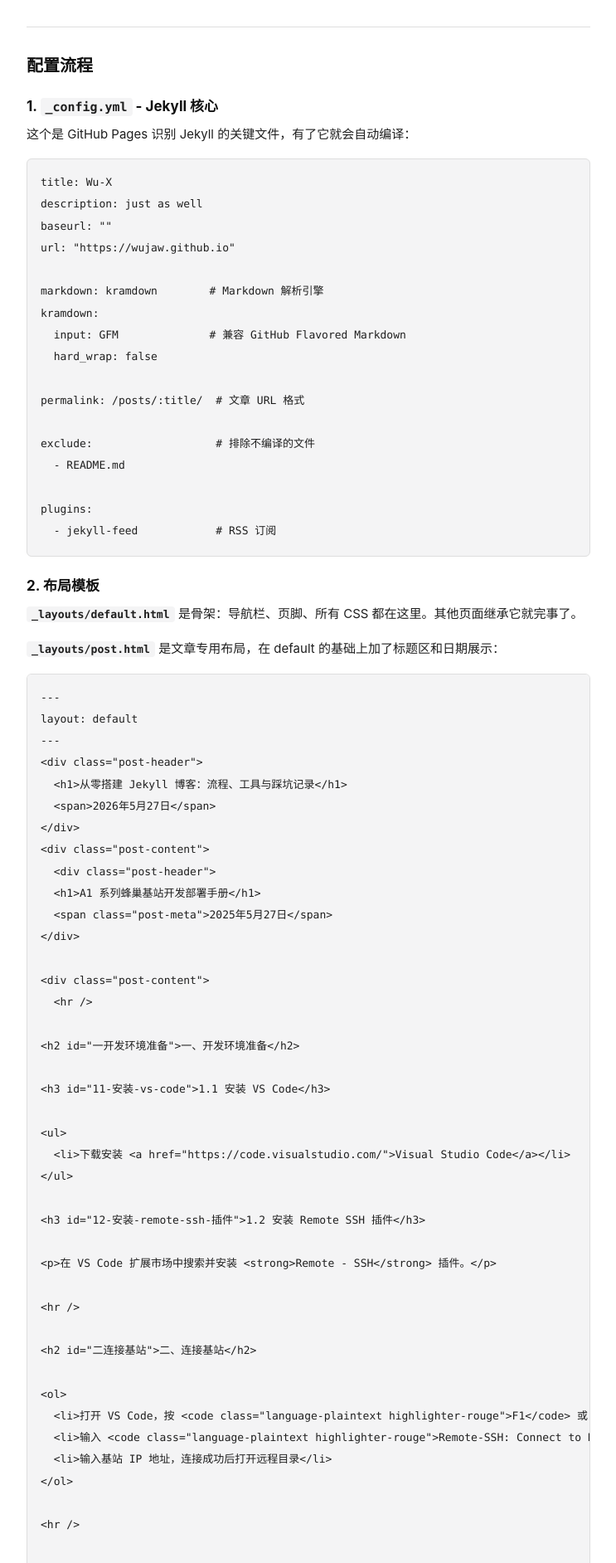
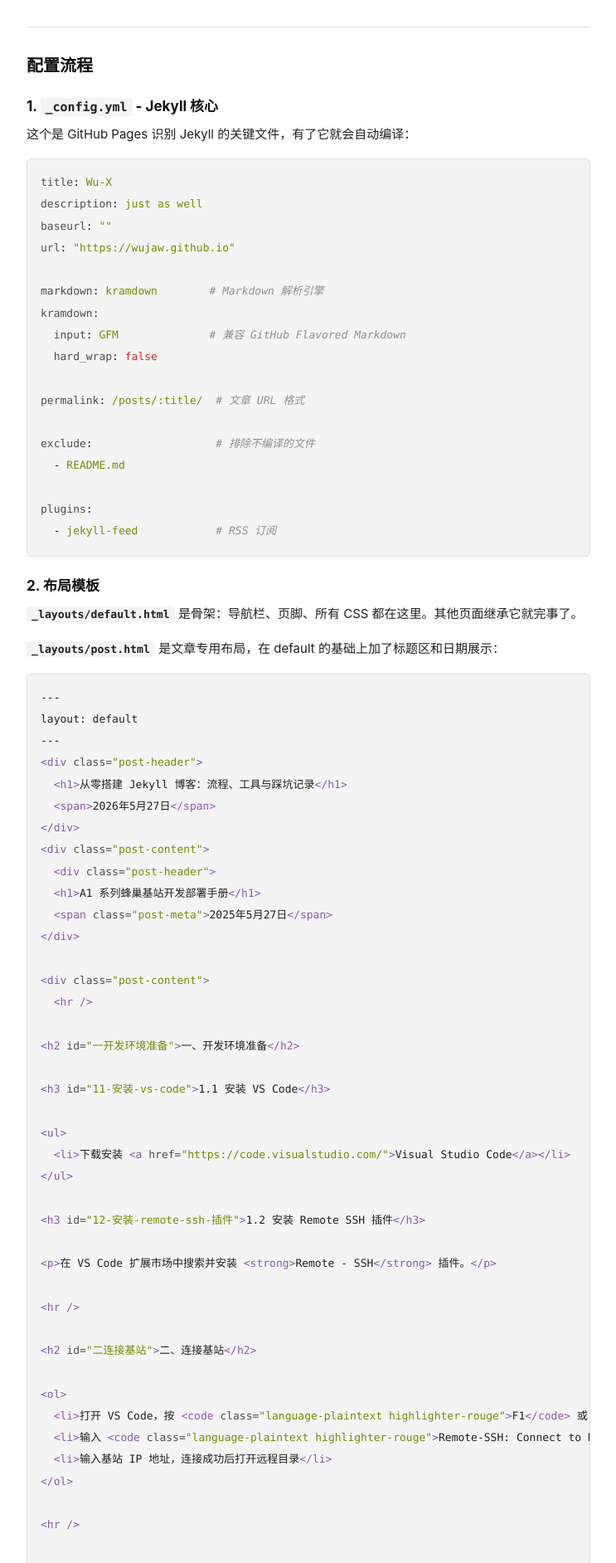
Before and after one commit to WuJaw/WuJaw.github.io, a Jekyll site: the page built from _posts/2026-05-27-jekyll-build.md, in a window 1280 px wide. Shown: the part 580-2464 px from the top of the page at 83% size, without its empty margins (268-1011 px from the left). Built offline with Jekyll 4.4.1, drawn with Linux system fonts in a browser that asks for light colours.

Commit message:
添加 Rouge 语法高亮 CSS，修复代码块渲染

```diff
--- a/_layouts/default.html
+++ b/_layouts/default.html
@@ -230,6 +230,26 @@
     color: var(--body);
   }
 
+  /* ========== 代码块 ========== */
+  .post-content div.highlighter-rouge {
+    margin: 1rem 0;
+  }
+
+  .post-content div.highlight {
+    background: var(--code-bg);
+    border: 1px solid var(--line);
+    border-radius: var(--radius);
+    overflow-x: auto;
+  }
+
+  .post-content pre.highlight {
+    background: transparent;
+    padding: var(--space-md);
+    margin: 0;
+    border: none;
+    border-radius: 0;
+  }
+
   .post-content pre {
     background: var(--code-bg);
     padding: var(--space-md);
@@ -244,7 +264,63 @@
     padding: 0;
     font-size: var(--fs-small);
     border: none;
+    line-height: 1.6;
   }
+
+  /* ========== Rouge 语法高亮 ========== */
+  .highlight .c   { color: #8e908c; font-style: italic; } /* 注释 */
+  .highlight .cm  { color: #8e908c; font-style: italic; }
+  .highlight .cp  { color: #8e908c; font-style: italic; }
+  .highlight .c1  { color: #8e908c; font-style: italic; }
+  .highlight .cs  { color: #8e908c; font-style: italic; }
+  .highlight .err { color: #c82829; }                       /* 错误 */
+  .highlight .k   { color: #8959a8; font-weight: 600; }     /* 关键字 */
+  .highlight .kd  { color: #8959a8; font-weight: 600; }
+  .highlight .kn  { color: #8959a8; font-weight: 600; }
+  .highlight .kp  { color: #8959a8; }
+  .highlight .kr  { color: #8959a8; font-weight: 600; }
+  .highlight .kt  { color: #8959a8; }
+  .highlight .kc  { color: #c82829; }                       /* 常量 */
+  .highlight .o   { color: #3e999f; }                       /* 操作符 */
+  .highlight .ow  { color: #3e999f; }
+  .highlight .s   { color: #718c00; }                       /* 字符串 */
+  .highlight .sb  { color: #718c00; }
+  .highlight .sc  { color: #718c00; }
+  .highlight .sd  { color: #718c00; }
+  .highlight .s2  { color: #718c00; }
+  .highlight .se  { color: #718c00; }
+  .highlight .sh  { color: #718c00; }
+  .highlight .si  { color: #718c00; }
+  .highlight .sx  { color: #718c00; }
+  .highlight .sr  { color: #718c00; }
+  .highlight .s1  { color: #718c00; }
+  .highlight .ss  { color: #718c00; }
+  .highlight .m   { color: #f5871f; }                       /* 数字 */
+  .highlight .mf  { color: #f5871f; }
+  .highlight .mh  { color: #f5871f; }
+  .highlight .mi  { color: #f5871f; }
+  .highlight .mo  { color: #f5871f; }
+  .highlight .il  { color: #f5871f; }
+  .highlight .n   { color: #4d4d4c; }                       /* 名称 */
+  .highlight .na  { color: #4d4d4c; }
+  .highlight .nb  { color: #4d4d4c; }
+  .highlight .nc  { color: #c82829; font-weight: 600; }     /* 类名 */
+  .highlight .no  { color: #c82829; }
+  .highlight .nd  { color: #3e999f; }
+  .highlight .ne  { color: #c82829; }
+  .highlight .nf  { color: #4271ae; }                       /* 函数名 */
+  .highlight .nx  { color: #4d4d4c; }
+  .highlight .nt  { color: #8959a8; }                       /* 标签 */
+  .highlight .nv  { color: #c82829; }                       /* 变量 */
+  .highlight .vc  { color: #c82829; }
+  .highlight .vg  { color: #c82829; }
+  .highlight .vi  { color: #c82829; }
+  .highlight .gh  { color: #4d4d4c; font-weight: 600; }     /* 标题 */
+  .highlight .gu  { color: #8e908c; }
+  .highlight .gd  { color: #c82829; }                       /* diff */
+  .highlight .gi  { color: #718c00; }
+  .highlight .gr  { color: #c82829; }
+  .highlight .gs  { font-weight: 600; }
 
   .post-content blockquote {
     border-left: 3px solid var(--line);
```
